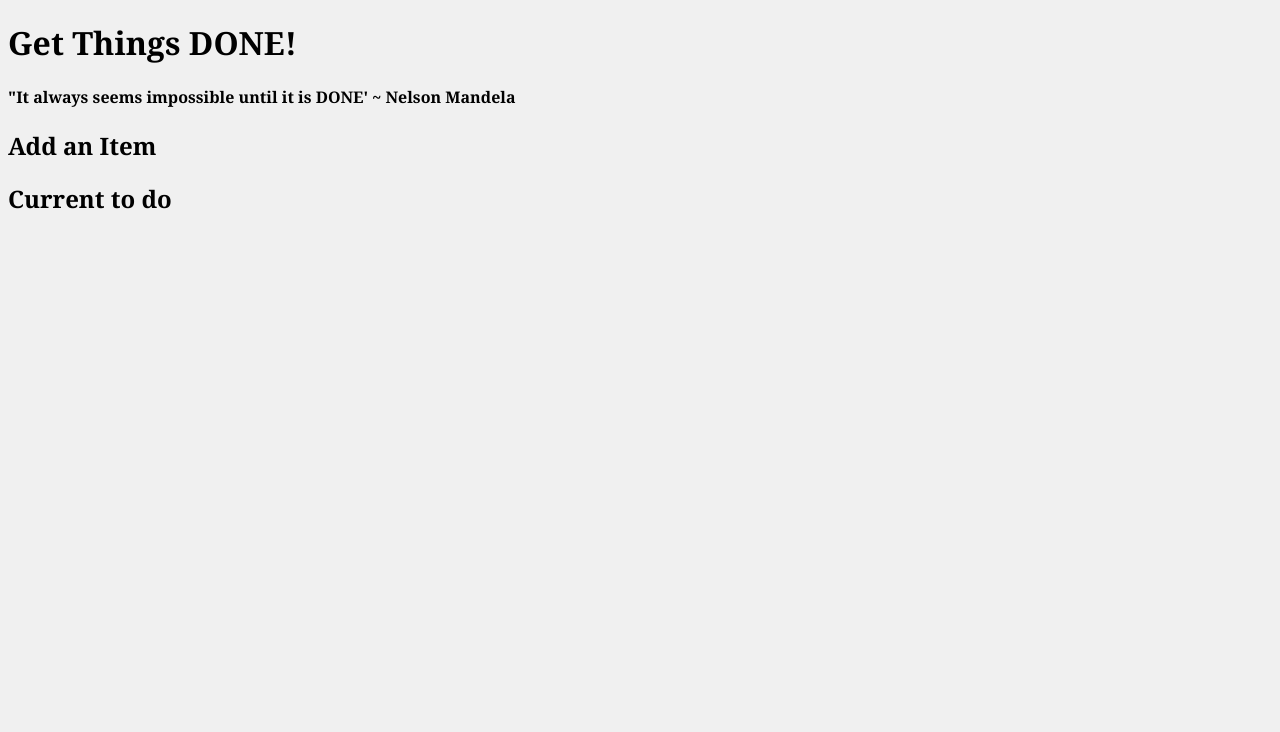
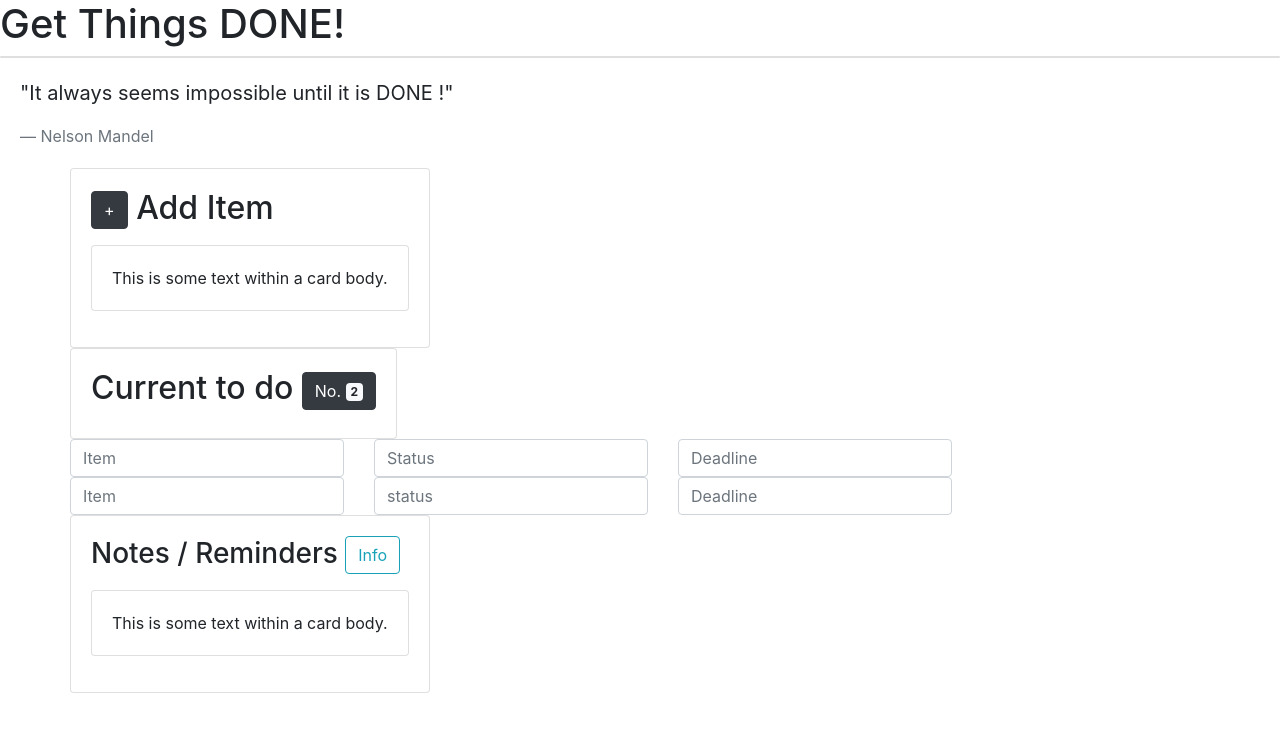
Before and after one commit to hananabdimalik/todo_application, a plain HTML site: page index.html in a window 1280 px wide. Drawn offline with nearby package versions, Linux system fonts and the light colour scheme.

Commit message:
version 2

```diff
--- a/index.html
+++ b/index.html
@@ -5,28 +5,109 @@
     <meta charset="UTF-8">
     <meta name="viewport" content="width=device-width, initial-scale=1.0">
     <title>Make It Happen</title>
-    <link rel="stylesheet" href="styles.css">
+    <link rel="stylesheet" href="https://stackpath.bootstrapcdn.com/bootstrap/4.4.1/css/bootstrap.min.css"
+        integrity="sha384-Vkoo8x4CGsO3+Hhxv8T/Q5PaXtkKtu6ug5TOeNV6gBiFeWPGFN9MuhOf23Q9Ifjh" crossorigin="anonymous"
+        rel="stylesheet" href="styles.css">
 </head>
 
 <body>
     <h1>Get Things DONE!</h1>
-    <div>
-        <h4> "It always seems impossible until it is DONE'
-            ~ Nelson Mandela </h4>
+
+    <div class="card">
+    </div>
+    <div class="card-body">
+        <blockquote class="blockquote mb-0">
+            <p>"It always seems impossible until it is DONE !" </p>
+            <footer class="blockquote-footer">Nelson Mandel</footer>
+        </blockquote>
+    </div>
     </div>
     <main>
         <!-- For Adding Items-->
         <section id="FirstSection">
-            <div>
-                <h2>Add an Item</h2>
+            <div class="container">
+                <div class="row">
+                    <div class="card">
+                        <div class="card-body">
+                            <h2>
+                                <button type="button" class="btn btn-dark">+</button> Add Item</h2>
+                            <p>
+                                <div class="card">
+                                    <div class="card-body">
+                                        This is some text within a card body.
+                                    </div>
+                                </div>
+                            </p>
+
+                        </div>
+                    </div>
+                </div>
             </div>
         </section>
         <!--Viweing Current items-->
+        <section id="SecondSection">
+            <div class="container">
+                <div class="row">
+                    <div class="card">
+                        <div class="card-body">
+                            <h2>Current to do
+                                <button type="button" class="btn btn-dark">
+                                    No. <span class="badge badge-light">2</span>
+                                </button>
+                            </h2>
+                        </div>
+                    </div>
+
+                    <form>
+                        <div class="row">
+                            <div class="col">
+                                <input type="text" class="form-control" placeholder="Item">
+                            </div>
+                            <div class="col">
+                                <input type="text" class="form-control" placeholder="Status">
+                            </div>
+                            <div class="col">
+                                <input type="text" class="form-control" placeholder="Deadline">
+                            </div>
+                        </div>
+                    </form>
+                    <form>
+                        <div class="row">
+                            <div class="col">
+                                <input type="text" class="form-control" placeholder="Item">
+                            </div>
+                            <div class="col">
+                                <input type="text" class="form-control" placeholder="status">
+                            </div>
+                            <div class="col">
+                                <input type="text" class="form-control" placeholder="Deadline">
+                            </div>
+                        </div>
+                    </form>
+                </div>
+            </div>
+            </div>
+        </section>
+
         <section>
-            <div>
-                <h2>Current to do</h2>
-            </div>
+            <div class="container">
+                <div class="row">
+                    <div class="card">
+                        <div class="card-body">
+                            <h3>Notes / Reminders <button type="button" class="btn btn-outline-info">Info</button> </h3>
+                            <p>
+                                <div class="card">
+                                    <div class="card-body">
+                                        This is some text within a card body.
+                                    </div>
+                                </div>
+                            </p>
+                        </div>
+                    </div>
+                </div>
+                <div>
         </section>
     </main>
 </body>
+
 </html>
--- a/styles.css
+++ b/styles.css
@@ -1,18 +1,17 @@
 
 body {
 
-    background-color:rgba(211, 211, 211, 0.322);
+    background-color:green;
     font-family: Cambria, Cochin, Georgia, Times, 'Times New Roman', serif;
     font-size: 16px;
     font-weight:normal;
     line-height:1.6m;
-
 }
 
-.container{
-    width: 500px;
-   /* margin:auto;*/
-}
+@media only screen and (max-width: 1200px){
+    body{
+        background-color:rgba(95, 73, 73, 0.781) ;
+    }
 
 main{
     font-style: normal;
```
